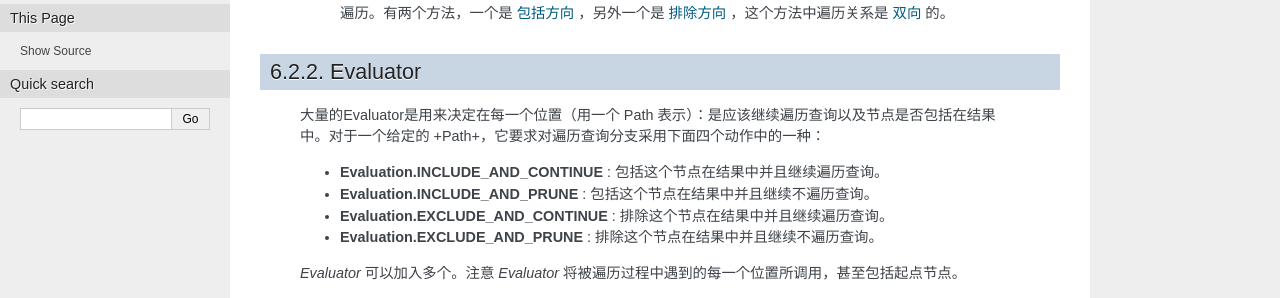
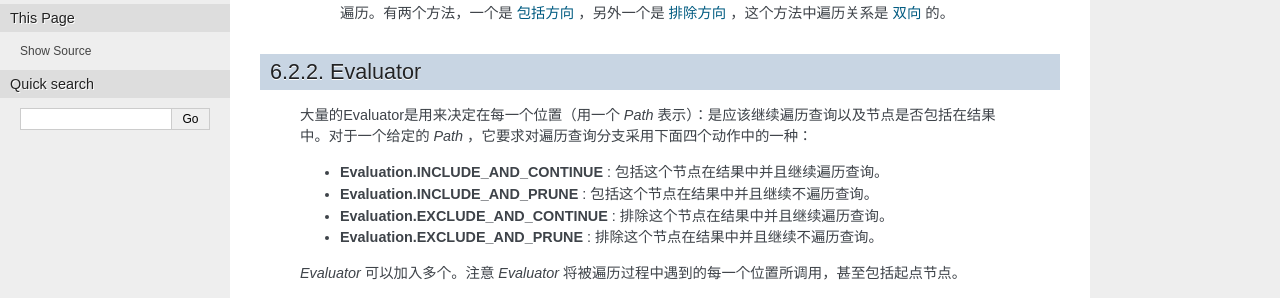
Before and after one commit to PaddyXiao/neo4j-docs, a Sphinx documentation site: the page built from docs/source/chapter6/chapter6_2.rst, in a window 1280 px wide and 900 px high, scrolled down 373 px. Shown: the part 153-451 px from the top of the window. Built offline with Sphinx 7.4.7, drawn with Linux system fonts in a browser that asks for light colours.

```diff
--- a/docs/source/chapter6/chapter6_2.rst
+++ b/docs/source/chapter6/chapter6_2.rst
@@ -23,7 +23,7 @@
 6.2.2. Evaluator
 --------------------------------
 
-    大量的Evaluator是用来决定在每一个位置（用一个 Path 表示）：是应该继续遍历查询以及节点是否包括在结果中。对于一个给定的 +Path+，它要求对遍历查询分支采用下面四个动作中的一种：
+    大量的Evaluator是用来决定在每一个位置（用一个 `Path` 表示）：是应该继续遍历查询以及节点是否包括在结果中。对于一个给定的 `Path` ，它要求对遍历查询分支采用下面四个动作中的一种：
 
     - **Evaluation.INCLUDE_AND_CONTINUE** : 包括这个节点在结果中并且继续遍历查询。
 
```
Also changed, not shown: docs/source/chapter2/chapter2_2.rst (+6 -6 lines), 7 other files.
